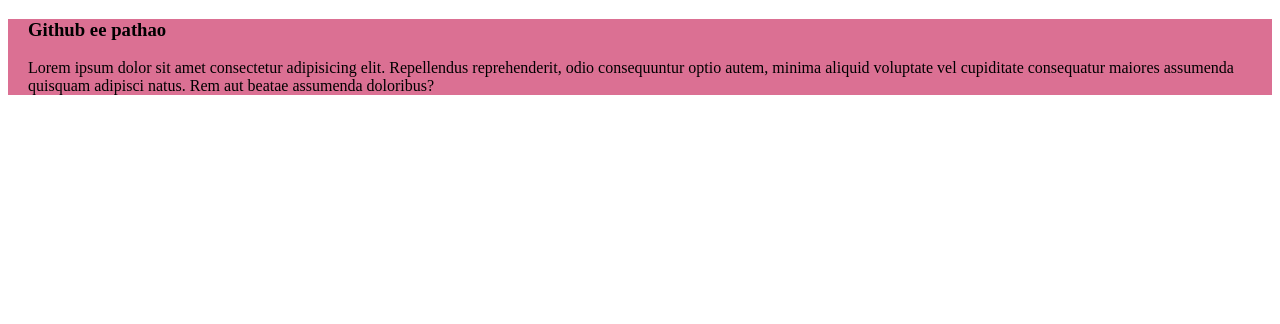
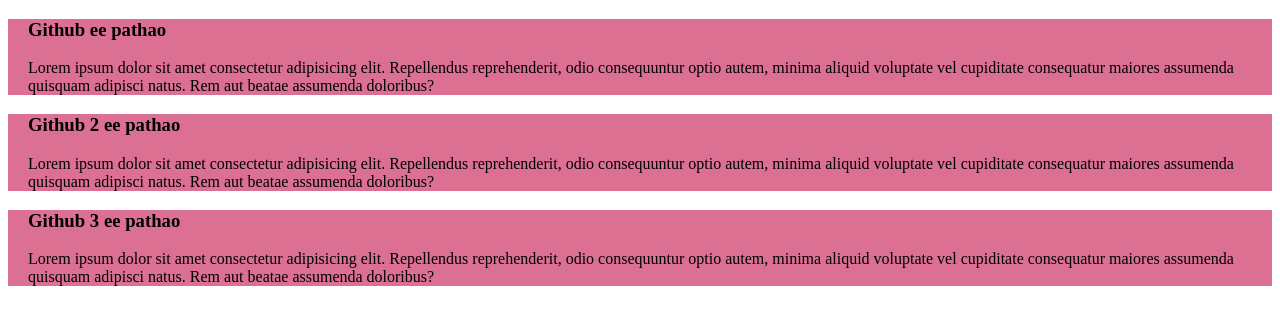
Before and after one commit to rakibul972500/My-first-repo, a plain HTML site: page index.html in a window 1280 px wide. Drawn offline with Linux system fonts and the light colour scheme.

Commit message:
giit two and three done

```diff
--- a/index.html
+++ b/index.html
@@ -12,6 +12,14 @@
         <h3>Github ee pathao</h3>
         <p>Lorem ipsum dolor sit amet consectetur adipisicing elit. Repellendus reprehenderit, odio consequuntur optio autem, minima aliquid voluptate vel cupiditate consequatur maiores assumenda quisquam adipisci natus. Rem aut beatae assumenda doloribus?</p>
     </div>
+    <div>
+        <h3>Github 2 ee pathao</h3>
+        <p>Lorem ipsum dolor sit amet consectetur adipisicing elit. Repellendus reprehenderit, odio consequuntur optio autem, minima aliquid voluptate vel cupiditate consequatur maiores assumenda quisquam adipisci natus. Rem aut beatae assumenda doloribus?</p>
+    </div>
+    <div>
+        <h3>Github 3 ee pathao</h3>
+        <p>Lorem ipsum dolor sit amet consectetur adipisicing elit. Repellendus reprehenderit, odio consequuntur optio autem, minima aliquid voluptate vel cupiditate consequatur maiores assumenda quisquam adipisci natus. Rem aut beatae assumenda doloribus?</p>
+    </div>
 
 </body>
 </html>
```
